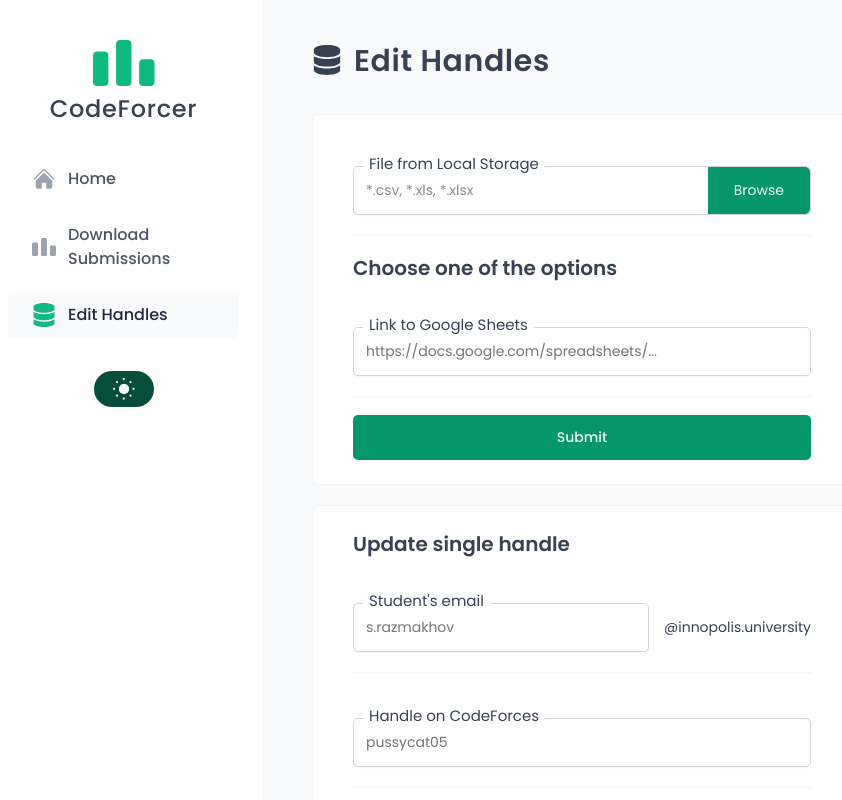
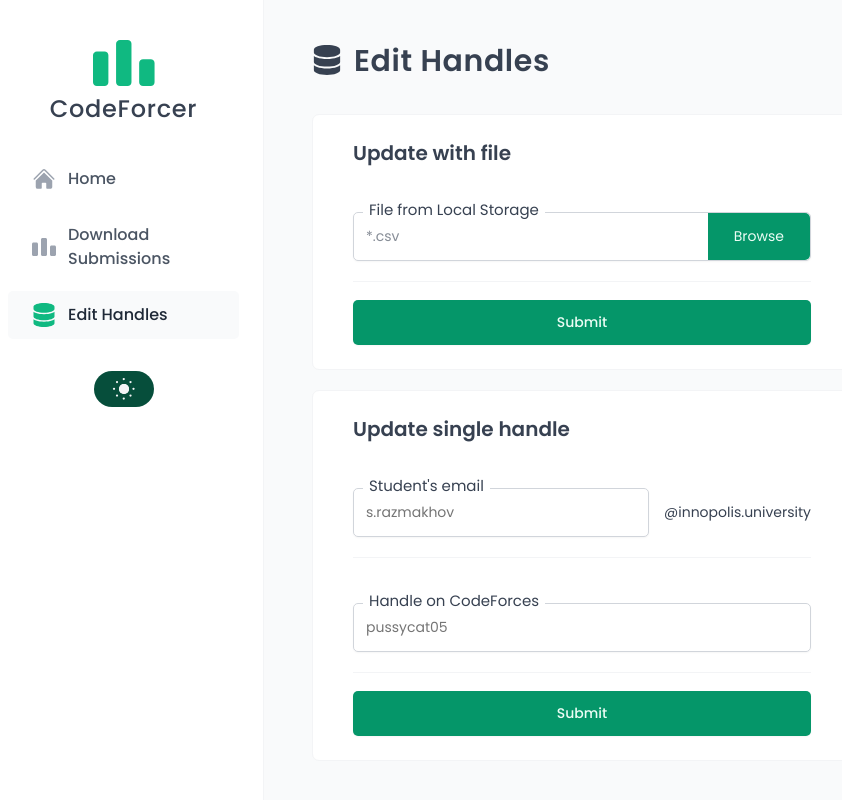
Before and after one commit to TheBugYouCantFix/CodeForcer, a React (Vite) app in the folder frontend/: page /handles in a window 1280 px wide. Shown: the whole page, without its empty margins (16-858 px from the left). Built offline with nearby package versions, Linux system fonts and the light colour scheme.

Commit message:
feat: implemented components for legal excused

```diff
--- a/frontend/src/features/codeforces/SubmissionInfo.jsx
+++ b/frontend/src/features/codeforces/SubmissionInfo.jsx
@@ -26,6 +26,7 @@
 import SpinnerMini from "../../ui/SpinnnerMini.jsx";
 import FormElement from "../../ui/FormElement.jsx";
 import Input from "../../ui/Input.jsx";
+import FileInput from "../../ui/FileInput.jsx";
 
 const selectStyles = {
   container: (baseStyles) => ({
@@ -79,12 +80,10 @@
 
 function SubmissionsInfo({ info, selectors }) {
   const { contest, participants } = info;
-  const options = selectors?.map((el) => {
-    return {
-      value: el,
-      label: el.slice(0, 1).toUpperCase() + el.slice(1),
-    };
-  });
+  const options = selectors?.map((el) => ({
+    value: el,
+    label: el.slice(0, 1).toUpperCase() + el.slice(1),
+  }));
   const definedUsers = {
     ...contest,
     problems: contest.problems.map((item) => {
@@ -114,17 +113,35 @@
     formState: { errors },
     watch,
     control,
-  } = useForm();
+    setError,
+  } = useForm({
+    defaultValues: {
+      selector: options.find((el) => el?.value === "most points") || options[0],
+    },
+  });
 
   useEffect(() => {
     const subscription = watch((value) => {
+      let totalPoints = 0;
+
       for (let key in value) {
         value[key] = parseFloat(value[key]);
+
+        if (!isNaN(parseInt(key))) {
+          totalPoints += parseFloat(value[key]);
+        }
       }
       setContestInfo(value);
+
+      if (totalPoints > 100) {
+        setError("total", {
+          type: "custom",
+          message: "Total number of points must be less or equal to 100",
+        });
+      }
     });
     return () => subscription.unsubscribe();
-  }, [setContestInfo, watch]);
+  }, [setContestInfo, watch, setError]);
 
   const [isGetting, setIsGetting] = useState(false);
 
@@ -132,7 +149,6 @@
 
   const onSubmit = function (data) {
     setIsGetting(true);
-    data = data.selector ? data : { ...data, selector: options[0] };
 
     handlePostRequest(definedUsers, data)
       .then((res) => {
@@ -204,6 +220,7 @@
               <ItemInput
                 placeholder="Maximum points per task"
                 data-index={index}
+                error={errors[`${index}`]}
                 disabled={isGetting}
                 defaultValue={contestInfo[index.toString()] || null}
                 {...register(`${index}`, {
@@ -212,6 +229,7 @@
                     value: /^\d*\.?\d*$/,
                     message: "Incorrect value",
                   },
+                  min: 0,
                 })}
               />
               {errors[`${index}`] && (
@@ -220,10 +238,13 @@
             </>
           </SubmissionItem>
         ))}
+        {errors?.total && <Error>{errors?.total?.message}</Error>}
         <SubmissionsSettings
           isGetting={isGetting}
           register={register}
           contestInfo={contestInfo}
+          errors={errors}
+          watch={watch}
         />
         {unpossibleReqest ? (
           <UndefinedDescription style={{ fontWeight: "400" }}>
@@ -242,6 +263,10 @@
                   placeholder="Choose submission type"
                   theme={selectTheme}
                   styles={selectStyles}
+                  defaultValue={
+                    options.find((el) => el?.value === "most points") ||
+                    options[0]
+                  }
                   options={options}
                 />
               )}
@@ -256,16 +281,34 @@
   );
 }
 
-function SubmissionsSettings({ register, isGetting, contestInfo }) {
+function SubmissionsSettings({
+  register,
+  isGetting,
+  contestInfo,
+  errors,
+  watch,
+}) {
+  const watchFileInput = watch("legal-exuses");
+
   return (
     <LateSubmissionsContainer>
       <Heading as="h2">Late Submission Configuration</Heading>
+      <FormElement label="Legal excused students" type="file" borderless={true}>
+        <FileInput
+          edited={watchFileInput && "true"}
+          text={watchFileInput?.length ? watchFileInput[0]?.name : "*.csv"}
+          accept={".csv"}
+          register={register("legal-exuses")}
+          disabled={isGetting}
+        />
+      </FormElement>
       <Heading as="h3" style={{ gridColumn: "span 3" }}>
         Additional time for late submission
       </Heading>
       <TimeConfiguration>
         <FormElement label="Days" borderless={true}>
           <Input
+            error={errors["additional-days"]}
             disabled={isGetting}
             placeholder={0}
             defaultValue={contestInfo["additional-days"] || null}
@@ -277,6 +320,7 @@
         </FormElement>
         <FormElement label="Hours" borderless={true}>
           <Input
+            error={errors["additional-hours"]}
             disabled={isGetting}
             placeholder={0}
             defaultValue={contestInfo["additional-hours"] || null}
@@ -290,6 +334,7 @@
           <Input
             disabled={isGetting}
             placeholder={0}
+            error={errors["additional-minutes"]}
             defaultValue={contestInfo["additional-minutes"] || null}
             {...register("additional-minutes", {
               min: 0,
@@ -302,15 +347,14 @@
         <Input
           disabled={isGetting}
           placeholder={20}
+          error={errors?.penalty}
           defaultValue={contestInfo["penalty"] || null}
           {...register("penalty", {
             min: {
               value: 0,
-              message: "Can not be negative",
             },
             max: {
               value: 100,
-              message: "Maxium penalty is 100%",
             },
           })}
           style={{ textAlign: "center" }}
--- a/frontend/src/features/codeforces/SubmissionsInfo.components.jsx
+++ b/frontend/src/features/codeforces/SubmissionsInfo.components.jsx
@@ -211,9 +211,10 @@
   margin-bottom: 2rem;
 
   h2:not(:last-child) {
-    margin-bottom: 2.5rem;
+    margin-bottom: 0.5rem;
   }
   h3:not(:last-child) {
+    margin-top: 3rem;
     margin-bottom: 1rem;
   }
 `;
--- a/frontend/src/features/handles/FormFileUpdate.jsx
+++ b/frontend/src/features/handles/FormFileUpdate.jsx
@@ -3,28 +3,28 @@
 import Form from "../../ui/Form";
 import Heading from "../../ui/Heading";
 import FileInput from "../../ui/FileInput";
-import Input from "../../ui/Input";
 import Button from "../../ui/Button";
 import FormElement from "../../ui/FormElement";
-import styled from "styled-components";
 import { uploadHandlesFile } from "../../api/handles";
 import { useState } from "react";
 import SpinnerMini from "../../ui/SpinnnerMini";
+// import Input from "../../ui/Input";
+// import styled from "styled-components";
 
-const Error = styled.span`
-  display: flex;
-  justify-content: center;
-  text-align: center;
-  font-size: 1.4rem;
-  color: var(--color-red-400);
-`;
+// const Error = styled.span`
+//   display: flex;
+//   justify-content: center;
+//   text-align: center;
+//   font-size: 1.4rem;
+//   color: var(--color-red-400);
+// `;
 
 export default function FormFileUpdate() {
   const {
     register,
     handleSubmit,
     watch,
-    setError,
+    // setError,
     reset,
     formState: { errors },
   } = useForm();
@@ -32,14 +32,14 @@
   const watchFileInput = watch("file");
 
   const [isGetting, setIsGetting] = useState(false);
-  function onSubmit({ file, link }) {
-    if (file.length === 0 && link.trim().length == 0) {
-      setError("neitherItem", {
-        type: "manual",
-        message: "You must fill out either file or link field",
-      });
-      return;
-    }
+  function onSubmit({ file }) {
+    // if (file.length === 0 && link.trim().length == 0) {
+    //   setError("neitherItem", {
+    //     type: "manual",
+    //     message: "You must fill out either file or link field",
+    //   });
+    //   return;
+    // }
     setIsGetting(true);
     uploadHandlesFile(file[0])
       .then((res) => {
@@ -61,19 +61,21 @@
 
   return (
     <Form onSubmit={handleSubmit(onSubmit)}>
-      <FormElement label="File from Local Storage" type="file">
+      <Heading as="h2">Update with file</Heading>
+      <FormElement
+        label="File from Local Storage"
+        type="file"
+        error={errors?.file?.message}
+      >
         <FileInput
           edited={watchFileInput && "true"}
-          text={
-            watchFileInput ? watchFileInput[0]?.name : "*.csv, *.xls, *.xlsx"
-          }
-          accept={".csv, .xls, .xlsx"}
-          register={register("file")}
+          text={watchFileInput?.length ? watchFileInput[0]?.name : "*.csv"}
+          accept={".csv"}
+          register={register("file", { required: "This field is required" })}
           disabled={isGetting}
         />
       </FormElement>
-      <Heading as="h2">Choose one of the options</Heading>
-      <FormElement label="Link to Google Sheets">
+      {/*<FormElement label="Link to Google Sheets">
         <Input
           disabled={isGetting}
           placeholder="https://docs.google.com/spreadsheets/..."
@@ -81,6 +83,7 @@
         />
       </FormElement>
       {errors.neitherItem && <Error>{errors?.neitherItem.message}</Error>}
+      */}
       <Button disabled={isGetting} type="submit">
         {isGetting ? <SpinnerMini /> : "Submit"}
       </Button>
```
